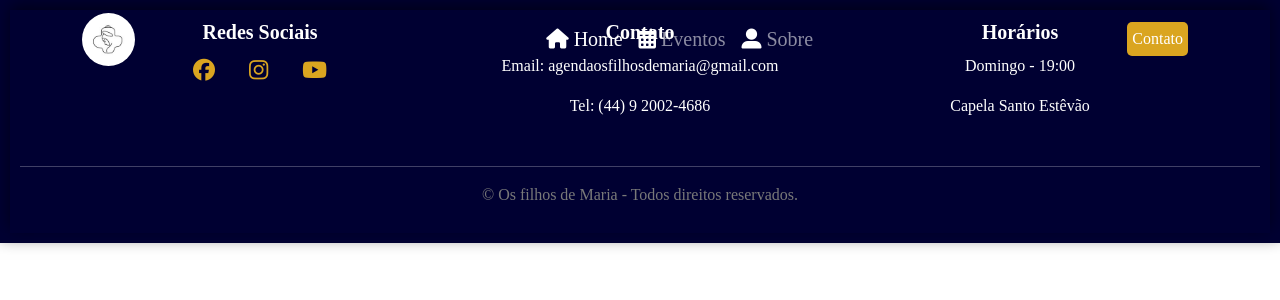
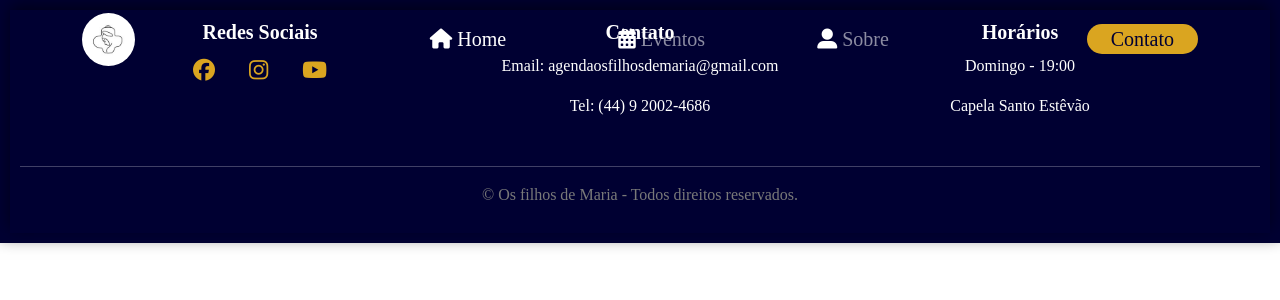
Before and after one commit to GabrielZafani/Projeto-m2, a PHP site: page /evento in a window 1280 px wide. Shown: the top 300 px of the page. Run offline with PHP 8.4, Linux system fonts and the light colour scheme; some libraries are stand-ins or nearby versions.

Commit message:
espaços e botoes
ajuste de padding e margin da pagina home

```diff
--- a/css/home.css
+++ b/css/home.css
@@ -109,32 +106,17 @@ h1 {
 
 
 
-
 .aLeia {
-    background-color: #fff;
-    padding: 8px;
-    border-radius: 5px;
+    background-color: #DAA520;
     text-decoration: none;
     color: #000032;
+    list-style-type: none;
+    font-size: 20px !important;
 }
 
 .aLeia:hover {
     background-color: #815d00;
-    color: #fff;
-    transition: ease 0.3s;
-}
-
-.aLeiaA {
-    background-color: #000032;
-    padding: 8px;
-    border-radius: 5px;
-    text-decoration: none;
     color: #ffffff;
-}
-
-.aLeiaA:hover {
-    background-color: #000032;
-    color: #fff;
     transition: ease 0.3s;
 }
 
--- a/css/style.css
+++ b/css/style.css
@@ -16,23 +16,6 @@ body {
     color: #fff;
 }
 
-.contato {
-    list-style-type: none;
-    margin-right: 10px ;
-    padding-left: 0;
-    color: #fff;
-    background-color: #DAA520;
-    padding: 5px;
-    border-radius: 5px;
-
-
-}
-
-.contato:hover {
-    background-color: #815d00;
-    color: #fff;
-    transition: ease 0.3s;
-}
 
 .navbar.scrolled {
   background-color: #000032 !important;
--- a/index.php
+++ b/index.php
@@ -16,7 +16,7 @@
 <nav id="mainNavbar" class="navbar navbar-expand-lg navbar-dark bg-tranparents fixed-top ">
   <div class="container">
     <!-- Logo -->
-    <a class="navbar-brand" href="home.php"> <img class="logo" src="images/logo.jpg" alt="LOGO"></a>
+    <a class="navbar-brand" href="home"> <img class="logo" src="images/logo.jpg" alt="LOGO"></a>
     <!-- Botão de alternância para telas pequenas -->
     <button class="navbar-toggler shadow-none border-0" type="button" data-bs-toggle="offcanvas" data-bs-target="#offcanvasNavbar" aria-controls="offcanvasNavbar" aria-label="Toggle navigation">
       <span class="navbar-toggler-icon"></span>
@@ -31,19 +31,19 @@
        <!-- SideBar body -->
       <div class="offcanvas-body">
         <ul class="navbar-nav justify-content-center align-items-center fs-5 flex-grow-1 pe-3">
-          <li class="nav-item">
-            <a class="nav-link active" aria-current="page" href="home.php"> <i class="fa-solid fa-house" style="color: #ffffff;"></i> Home </a>
+          <li class="nav-item mx-5">
+            <a class="nav-link active" aria-current="page" href="home"> <i class="fa-solid fa-house" style="color: #ffffff;"></i> Home </a>
           </li>
-          <li class="nav-item">
-            <a class="nav-link" href="evento.php"> <i class="fa-solid fa-calendar-days" style="color: #ffffff;"></i> Eventos </a>
+          <li class="nav-item mx-5">
+            <a class="nav-link" href="evento"> <i class="fa-solid fa-calendar-days" style="color: #ffffff;"></i> Eventos </a>
           </li>
-          <li class="nav-item">
-            <a class="nav-link" href="sobre.php"> <i class="fa-solid fa-user-large" style="color: #ffffff;"></i> Sobre </a>
+          <li class="nav-item mx-5">
+            <a class="nav-link" href="sobre"> <i class="fa-solid fa-user-large" style="color: #ffffff;"></i> Sobre </a>
           </li>
         </ul>
-        <div class="d-flex justify-content-center align-items-center gap-3">
-        <li class="nav-item contato ">
-            <a class="nav-link" href="contato.php"> Contato </a>
+        <div class="d-flex justify-content-center align-items-center ">
+        <li class="nav-item aLeia rounded-pill px-4 py-0.5">
+            <a class="nav-link" href="contato"> Contato </a>
         </li>
         </div>
       </div>
```
Also changed, not shown: other parts of css/home.css (+22 -17 lines), paginas/home.php (+17 -20 lines), images/maria.png (deleted), 1 other file.
